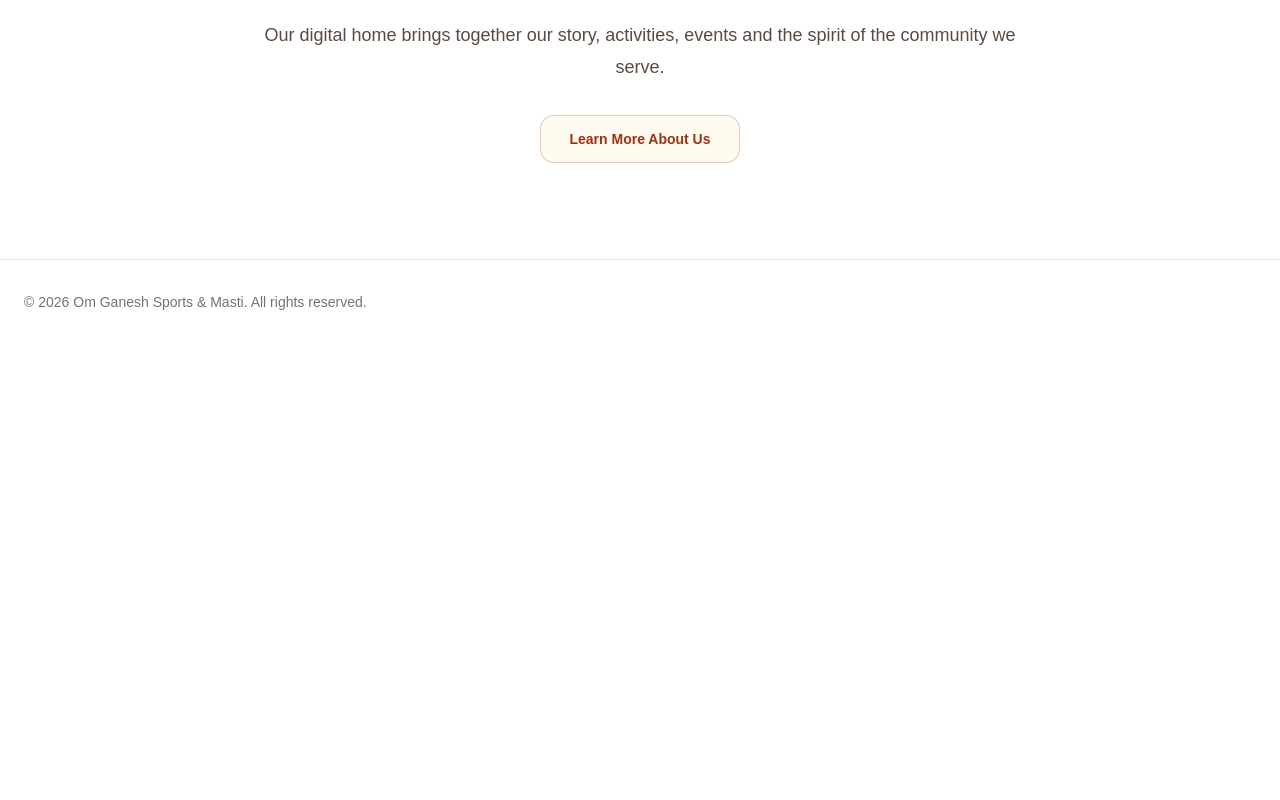
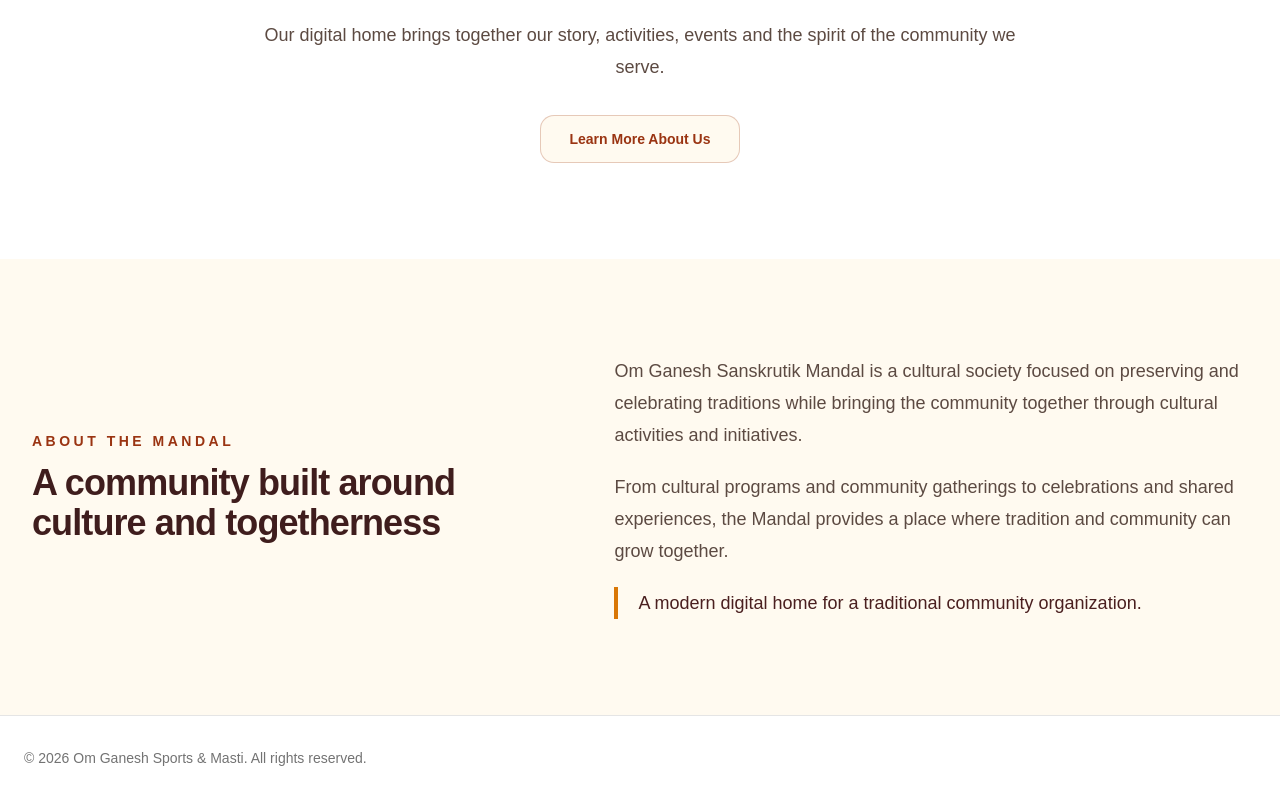
Before and after one commit to NikhilChari/OmGaneshSM, a React (Vite) app in the folder frontend/: page / in a window 1280 px wide. Shown: the part 1078-1878 px from the top of the page. Before the commit the page ends 1422 px from the top, so only its background shows below. Built offline with nearby package versions, Linux system fonts and the light colour scheme.

Commit message:
feat: add homepage mandal introduction

```diff
--- /dev/null
+++ b/frontend/src/components/home/IntroductionSection.tsx
@@ -0,0 +1,41 @@
+function IntroductionSection() {
+  return (
+    <section className="bg-[#fffaf0] py-16 sm:py-20 lg:py-24">
+      <div className="mx-auto max-w-7xl px-4 sm:px-6 lg:px-8">
+        <div className="grid items-center gap-10 lg:grid-cols-[0.9fr_1.1fr] lg:gap-16">
+          <div>
+            <p className="text-xs font-bold uppercase tracking-[0.25em] text-[#9a3412] sm:text-sm">
+              About the Mandal
+            </p>
+
+            <h2 className="mt-3 text-3xl font-bold tracking-tight text-[#3f1d1d] sm:text-4xl">
+              A community built around culture and togetherness
+            </h2>
+          </div>
+
+          <div className="space-y-5 text-base leading-7 text-[#5c4a42] sm:text-lg sm:leading-8">
+            <p>
+              Om Ganesh Sanskrutik Mandal is a cultural society focused on
+              preserving and celebrating traditions while bringing the
+              community together through cultural activities and initiatives.
+            </p>
+
+            <p>
+              From cultural programs and community gatherings to celebrations
+              and shared experiences, the Mandal provides a place where
+              tradition and community can grow together.
+            </p>
+
+            <div className="border-l-4 border-[#d97706] pl-5">
+              <p className="font-medium text-[#4a1f1f]">
+                A modern digital home for a traditional community organization.
+              </p>
+            </div>
+          </div>
+        </div>
+      </div>
+    </section>
+  )
+}
+
+export default IntroductionSection
--- a/frontend/src/pages/Home.tsx
+++ b/frontend/src/pages/Home.tsx
@@ -1,10 +1,12 @@
 import HeroSection from '@/components/home/HeroSection'
 import WelcomeSection from '@/components/home/WelcomeSection'
+import IntroductionSection from '@/components/home/IntroductionSection'
 function Home() {
   return (
     <>
       <HeroSection />
       <WelcomeSection />
+      <IntroductionSection />
     </>
   )
 }
```
